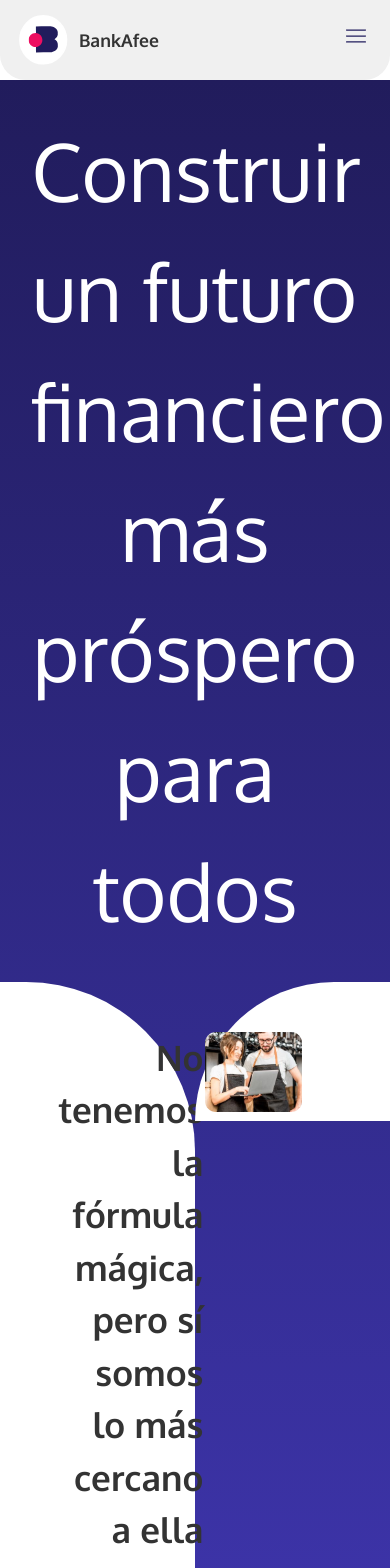
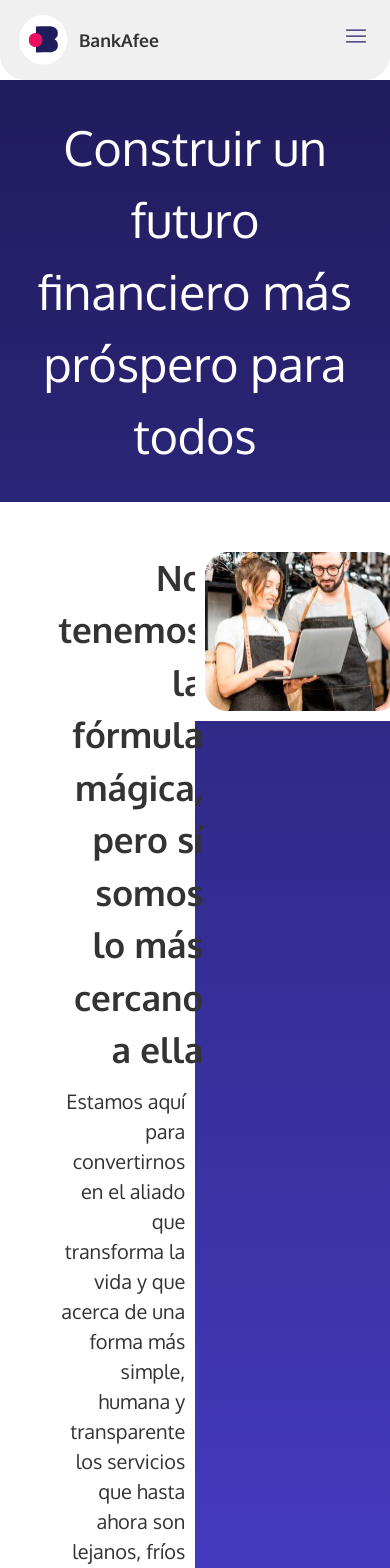
Before and after one commit to oskcarsv/front-bankafee, a React (Vite) app: page /aboutUs in a window 390 px wide. Shown: the top 1568 px of the page. Built offline with nearby package versions, Linux system fonts and the light colour scheme.

Commit message:
chore: Update responsive styles for about us section

```diff
--- a/src/styles/aboutUsCss/sectionMessage.css
+++ b/src/styles/aboutUsCss/sectionMessage.css
@@ -59,3 +59,31 @@
   border-radius: 8cqh;
   margin: 5% 5% 5% 0%;
 }
+
+@media screen and (max-width: 768px) {
+  .text-message {
+    font-size: 300%;
+  }
+
+  .part-1 {
+    width: 100%;
+    border-radius: 0% 0% 0% 0%;
+  }
+
+  .part-2 {
+    width: 100%;
+    border-radius: 0% 0% 0% 0%;
+  }
+
+  .img-1-about {
+    width: 100%;
+    height: 100%;
+    margin: 25.7% 5% 5% 5%;
+  }
+
+  .img-service {
+    width: 100%;
+    height: 100%;
+    margin: 5% 5% 5% 0%;
+  }
+}
```
